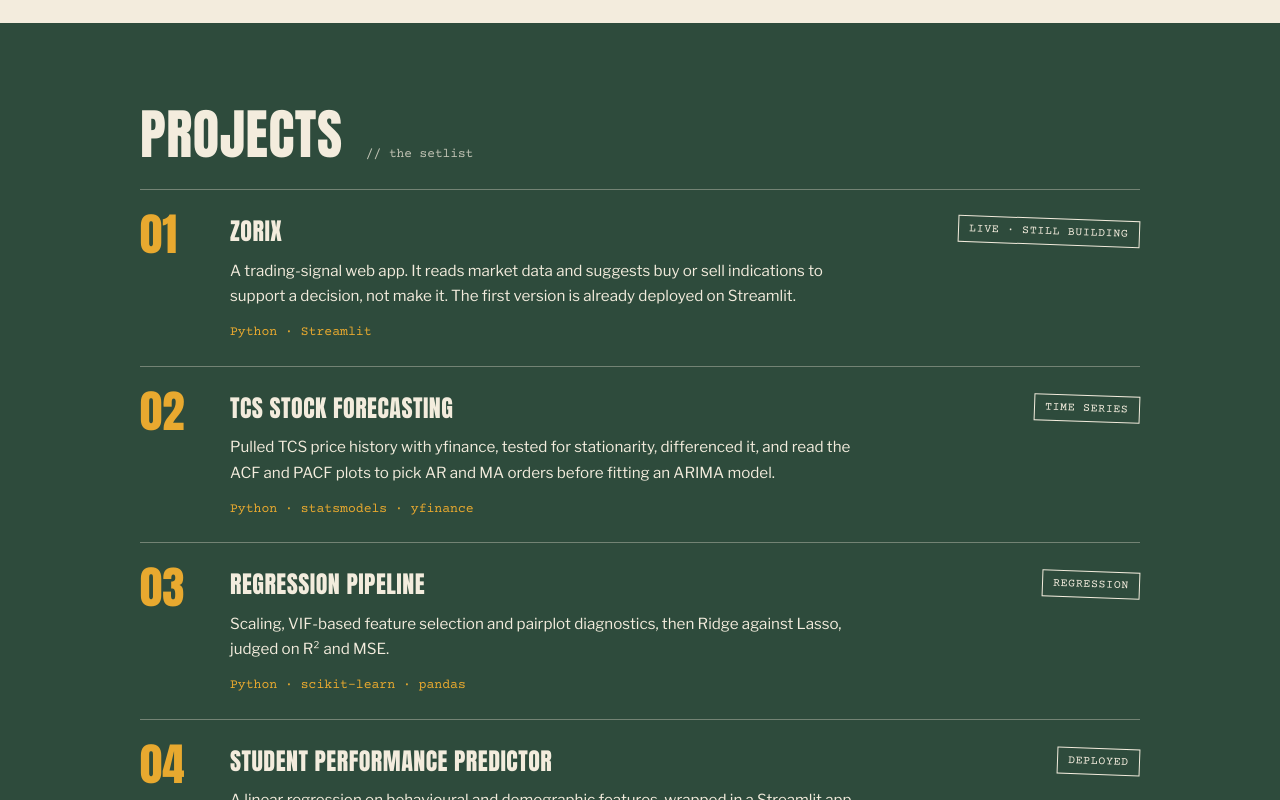
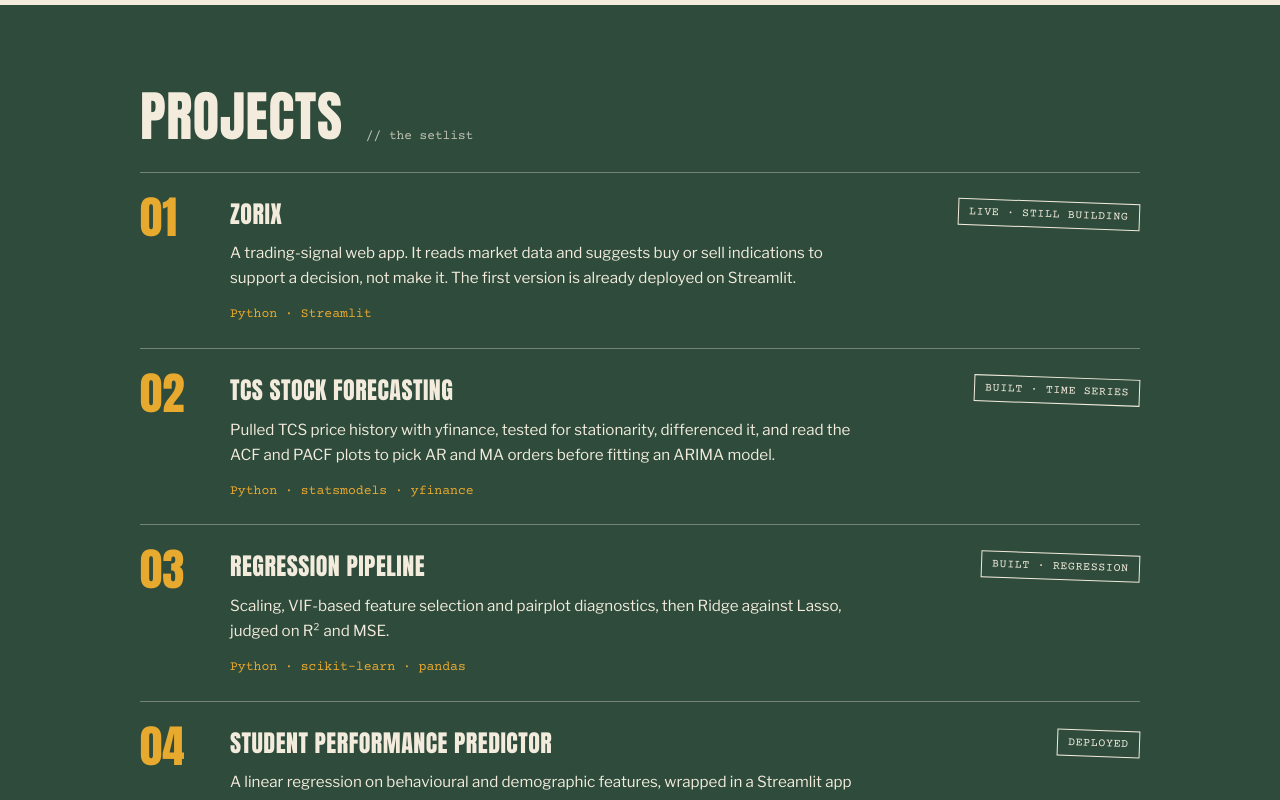
Before and after one commit to dhairya27805/workingportfolio, a plain HTML site: page index.html in a window 1280 px wide. Shown: the part 1220-2020 px from the top of the page. Drawn offline with nearby package versions, Linux system fonts and the light colour scheme.

Commit message:
fix repeated text and project status

```diff
--- a/index.html
+++ b/index.html
@@ -33,7 +33,7 @@
       <h1>Dhairya<br><span>Desai</span></h1>
       <p class="intro">B.Tech Data Science student focused on statistical modelling, regression and time series
         forecasting. Outside of coursework: guitar and powerlifting.</p>
-      <p class="stamp">B.Tech Data Science<br>NMIMS · Class of 2028</p>
+      <p class="stamp">NMIMS · Class of 2028</p>
     </div>
 
     <svg class="art" viewBox="0 0 460 440" role="img"
@@ -147,7 +147,7 @@
               PACF plots to pick AR and MA orders before fitting an ARIMA model.</p>
             <p class="stk">Python · statsmodels · yfinance</p>
           </div>
-          <span class="tag">time series</span>
+          <span class="tag">built · time series</span>
         </li>
         <li>
           <span class="no">03</span>
@@ -157,7 +157,7 @@
               MSE.</p>
             <p class="stk">Python · scikit-learn · pandas</p>
           </div>
-          <span class="tag">regression</span>
+          <span class="tag">built · regression</span>
         </li>
         <li>
           <span class="no">04</span>
```
